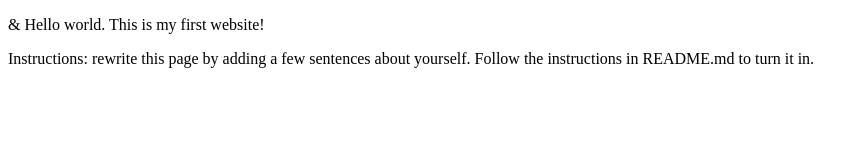
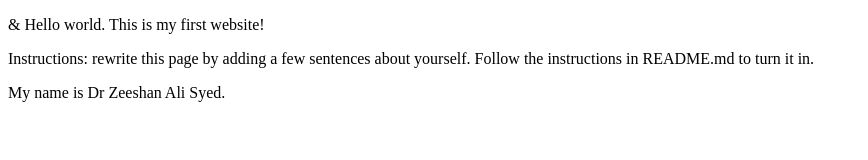
Before and after one commit to zali512/testrepo, a plain HTML site: page index.html in a window 1280 px wide. Shown: the whole page, without its empty margins (0-868 px from the left). Drawn offline with Linux system fonts and the light colour scheme.

Commit message:
finishing my html skeleton

```diff
--- a/index.html
+++ b/index.html
@@ -7,5 +7,6 @@
 <body>
   <p>&amp; Hello world. This is my first website!</p>
   <p>Instructions: rewrite this page by adding a few sentences about yourself. Follow the instructions in README.md to turn it in.</p>
+  <p> My name is Dr Zeeshan Ali Syed. </p>
 </body>
 </html>
```
